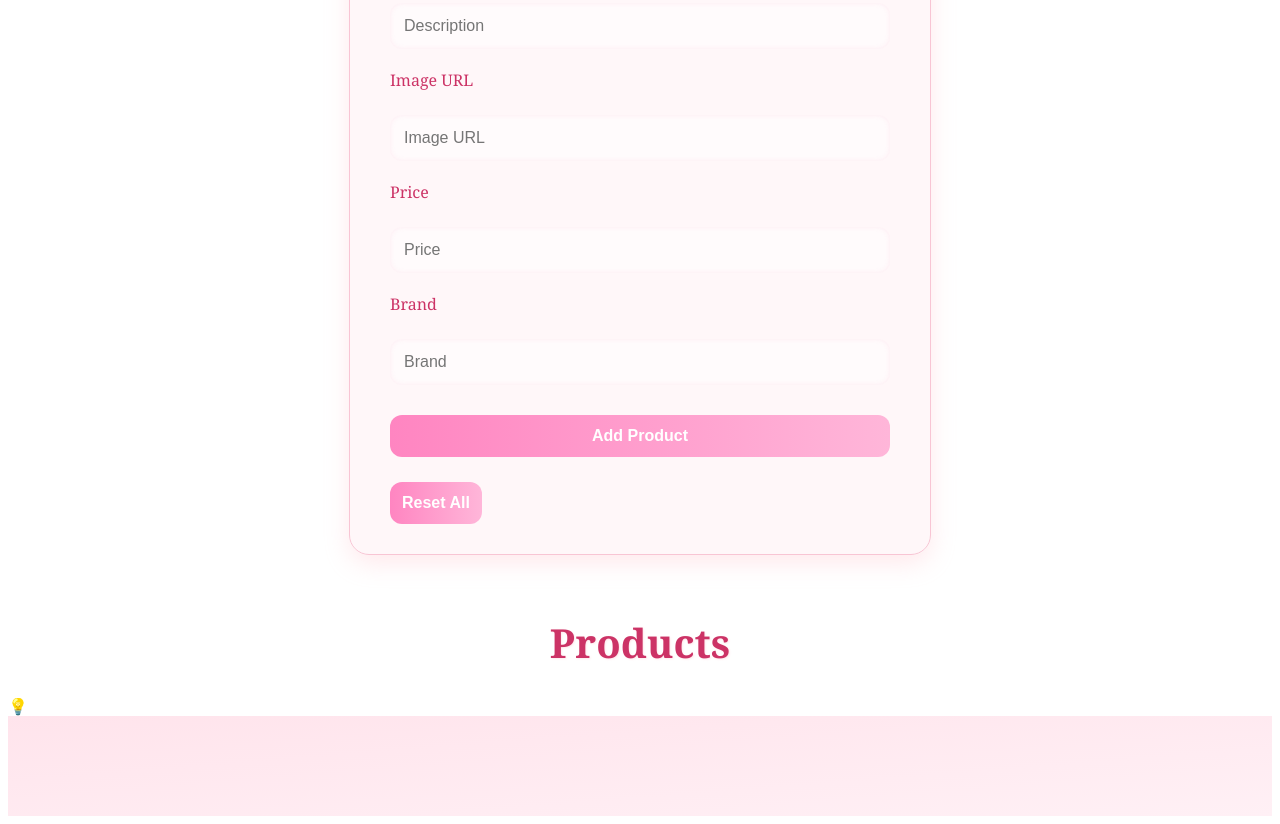
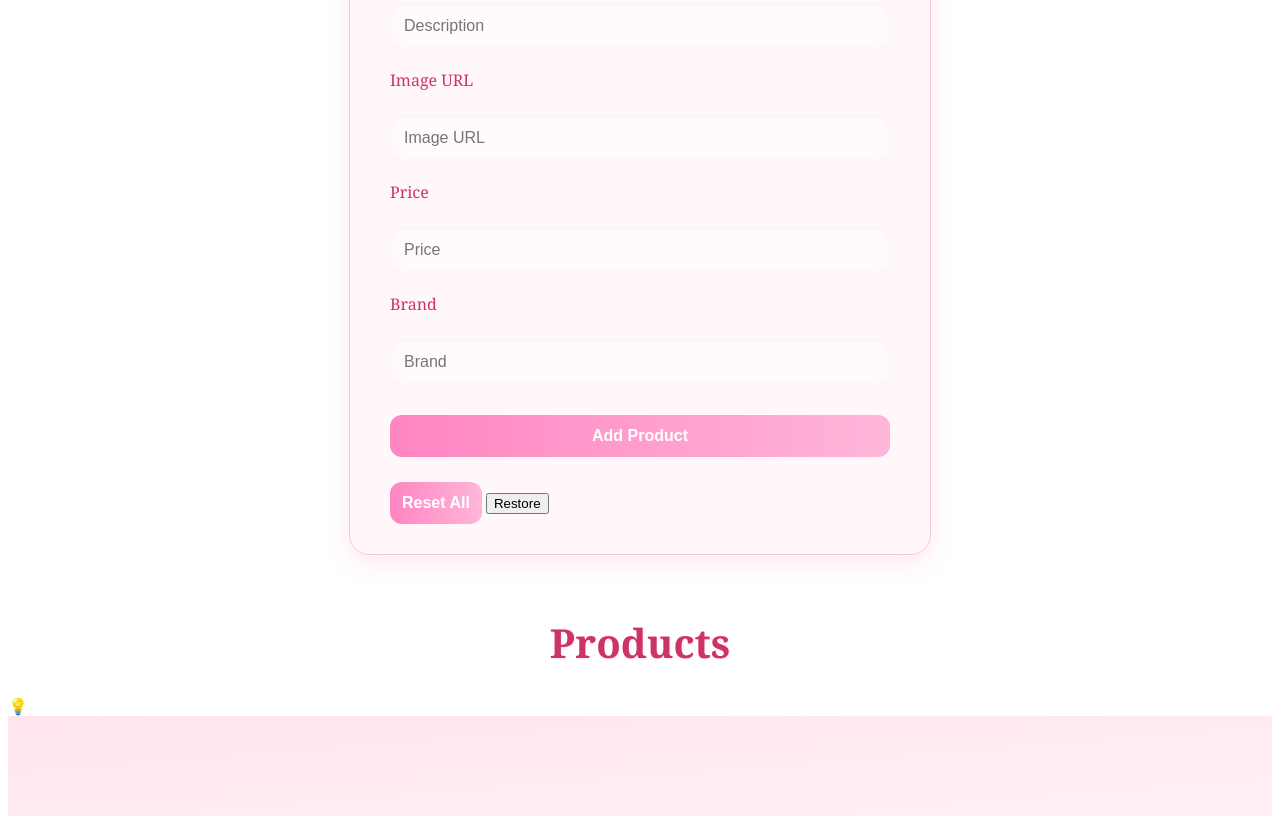
Before and after one commit to christably/e-commerce, a plain HTML site: page index.html in a window 1280 px wide. Shown: the part 876-1700 px from the top of the page. Drawn offline with Linux system fonts and the light colour scheme; no server answers.

Commit message:
Update index.html

```diff
--- a/index.html
+++ b/index.html
@@ -37,6 +37,7 @@
       </form>
       <p id="form-message"></p>
       <button type="button" id="reset-all">Reset All</button>
+      <button type="button" id="restore-products">Restore</button>
     </section>
 
     <h1>Products</h1>
```
